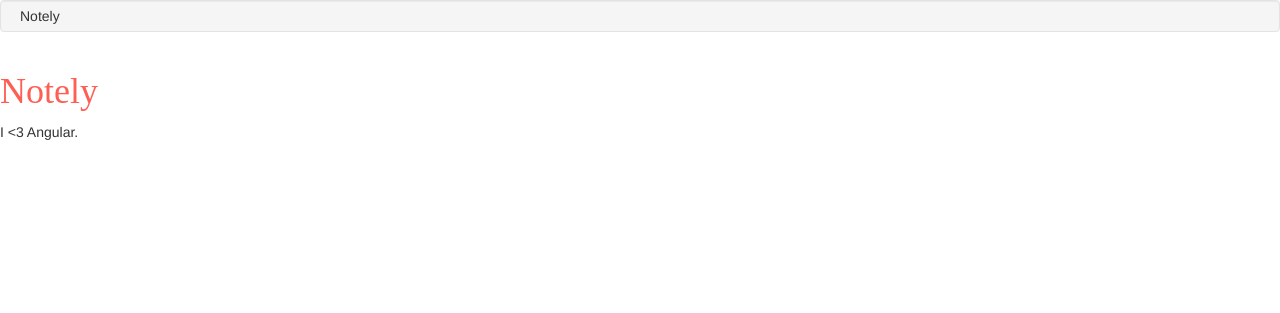
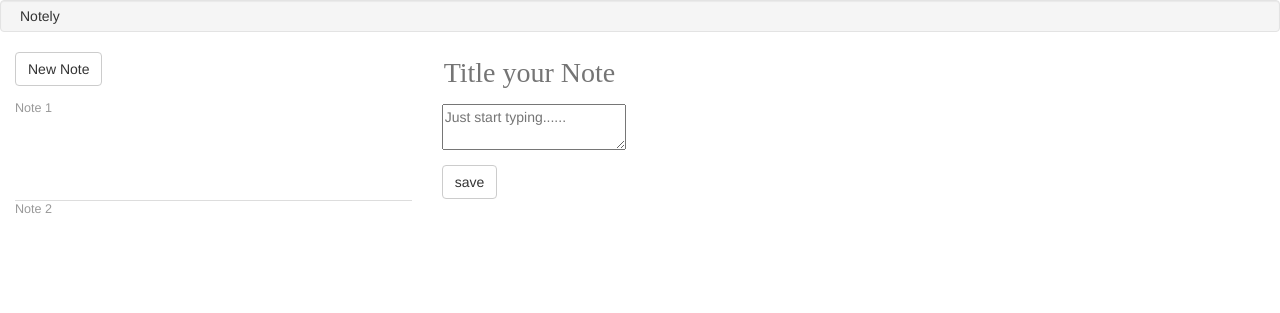
Before and after one commit to MolnarClay/Notley, a website: page app/index.html at #/notes in a window 1280 px wide. Drawn offline with nearby package versions, Linux system fonts and the light colour scheme; some packages are replaced by stand-ins of ours; a script that the page names is missing.

Commit message:
add entryform

```diff
--- /dev/null
+++ b/app/notes/notes-form.html
@@ -0,0 +1,14 @@
+<form action="">
+    <p>
+        <input type="text" name ="title" id="note_title" placeholder="Title your Note"/>
+    </p>
+    <p>
+        <textarea name="body_html" placeholder="Just start typing......"></textarea>
+    </p>
+
+    <div class ="form-actions" >
+
+        <input type="submit" name="commit" value="save" class="btn btn-default "/>
+
+    </div>
+</form>
--- a/app/notes/notes.html
+++ b/app/notes/notes.html
@@ -1,3 +1,26 @@
-<p>
-  {{ message }}
-</p>
+
+<!--<h1>Notely</h1>-->
+<!--<p>-->
+  <!--{{ message }}-->
+<!--</p>-->
+
+<div class="container">
+  <div class="row">
+    <div class="col-xs-4">
+      <nav id="sidebar">
+        <button class="new-note btn btn-default">
+          New Note
+        </button>
+        <ul id="notes">
+          <li>Note 1</li>
+          <li>Note 2</li>
+        </ul>
+      </nav>
+    </div>
+    <div class="col-xs-8">
+      <main>
+        <div ui-view></div>
+      </main>
+    </div>
+  </div>
+</div>
--- a/app/notes/notes.js
+++ b/app/notes/notes.js
@@ -12,13 +12,19 @@
 
             .state('notes', {
                 url: '/notes',
-                template: '<h1>Notely</h1><p>{{ message }}</p>',
+                templateUrl: '/notes/notes.html',
                 controller: NotesController
+            })
+
+            .state('notes.form' ,{
+                url:'/:noteId',
+                templateUrl: '/notes/notes-form.html'
+
             });
     }
 
-    NotesController['$inject'] = ['$scope'];
-    function NotesController($scope) {
-        $scope.message = "I <3 Angular.";
+    NotesController['$inject'] = ['$scope', '$state'];
+    function NotesController($scope, $state) {
+      $state.go('notes.form');
     }
 })();
```
